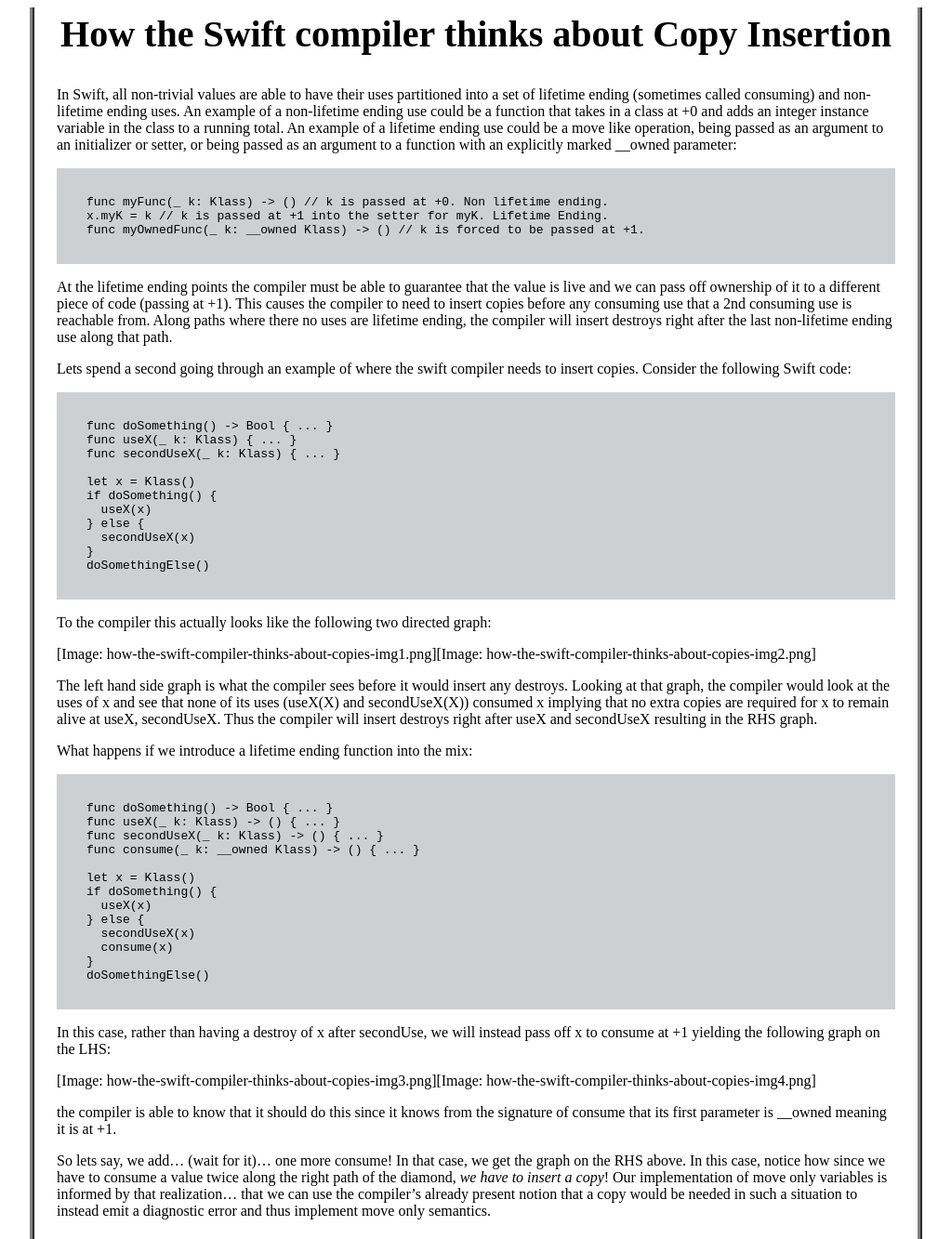
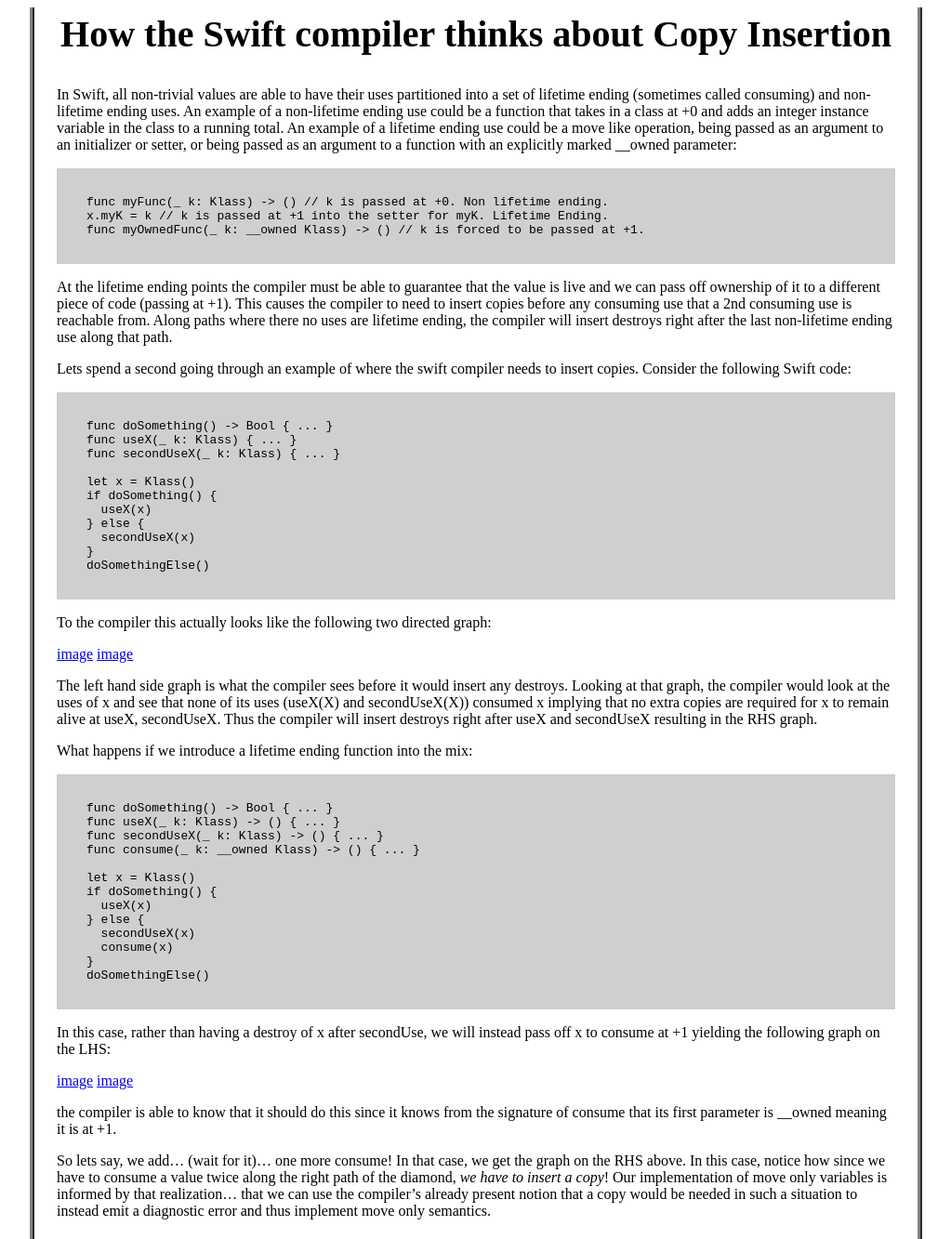
Before and after one commit to gottesmm/gottesmm.github.io, a Jekyll site: the page built from drafts/how-the-swift-compiler-thinks-about-copies.md, in a window 1280 px wide. Shown: the whole page at 93% size, without its empty margins (128-1151 px from the left). Built offline with Jekyll 4.4.1, drawn with Linux system fonts in a browser that asks for light colours.

Commit message:
Fix up some images

```diff
--- a/drafts/how-the-swift-compiler-thinks-about-copies.md
+++ b/drafts/how-the-swift-compiler-thinks-about-copies.md
@@ -44,7 +44,8 @@
 
 To the compiler this actually looks like the following two directed graph:
 
-[Image: how-the-swift-compiler-thinks-about-copies-img1.png][Image: how-the-swift-compiler-thinks-about-copies-img2.png]
+[image](how-the-swift-compiler-thinks-about-copies-img1.png)
+[image](how-the-swift-compiler-thinks-about-copies-img2.png)
 
 The left hand side graph is what the compiler sees before it would insert any
 destroys. Looking at that graph, the compiler would look at the uses of x and
@@ -74,7 +75,8 @@
 In this case, rather than having a destroy of x after secondUse, we will instead
 pass off x to consume at +1 yielding the following graph on the LHS:
 
-[Image: how-the-swift-compiler-thinks-about-copies-img3.png][Image: how-the-swift-compiler-thinks-about-copies-img4.png]
+[image](how-the-swift-compiler-thinks-about-copies-img3.png)
+[image](how-the-swift-compiler-thinks-about-copies-img4.png)
 
 the compiler is able to know that it should do this since it knows from the
 signature of consume that its first parameter is __owned meaning it is at +1.
```
